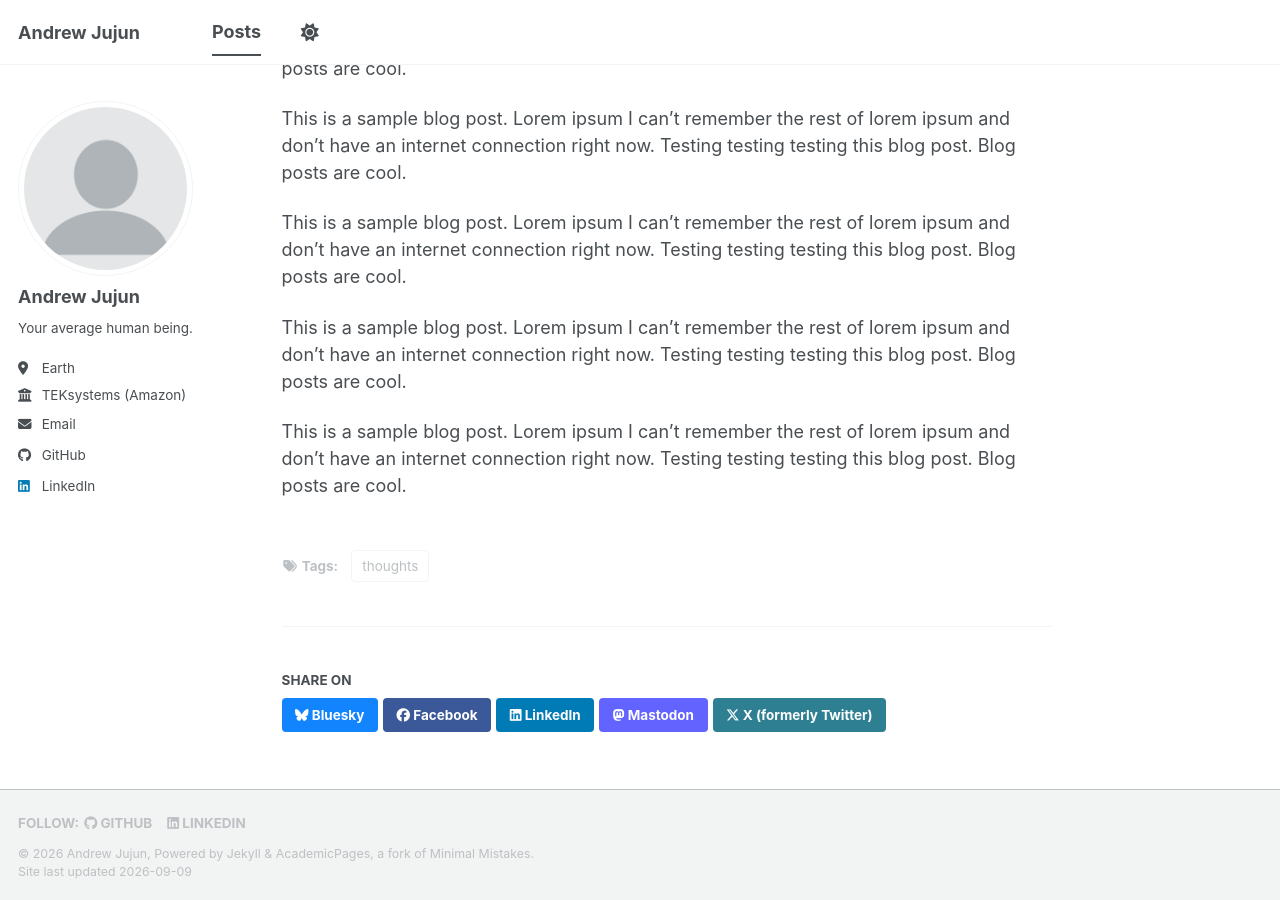
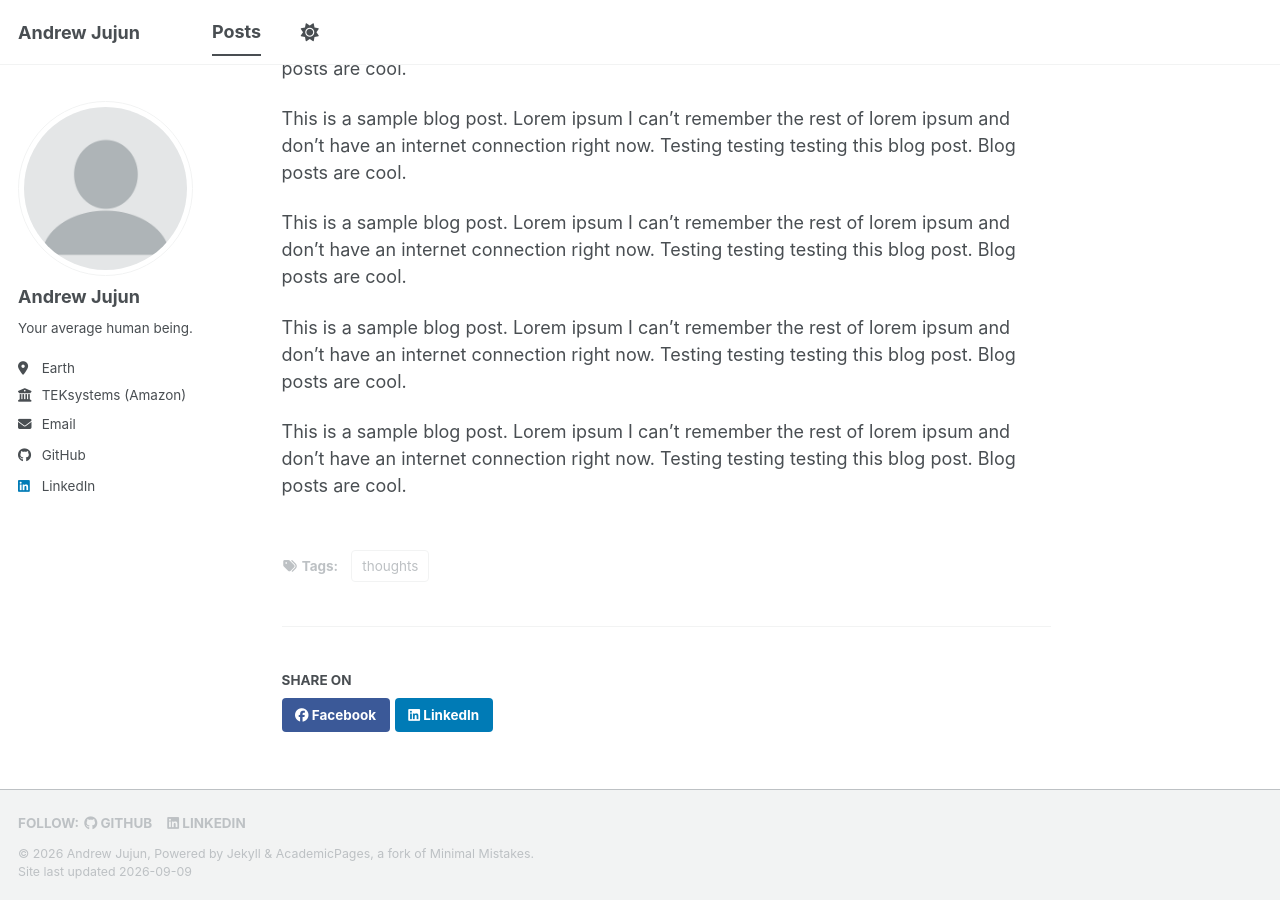
Before and after one commit to andrewjujun/andrewjujun.github.io, a Jekyll site: the page built from _posts/2026-09-09-hello.md, in a window 1280 px wide and 900 px high, scrolled down 746 px. Built offline with Jekyll 4.4.1, drawn with Linux system fonts in a browser that asks for light colours; a style sheet for code colours, icons or effects is not loaded.

Commit message:
Edit post layout

```diff
--- a/_includes/social-share.html
+++ b/_includes/social-share.html
@@ -5,13 +5,13 @@
     <h4 class="page__share-title">{{ site.data.ui-text[site.locale].share_on_label | default: "Share on" }}</h4>
   {% endif %}
 
-  <a href="https://bsky.app/intent/compose?text={{ base_path }}{{ page.url }}" class="btn btn--bluesky" title="{{ site.data.ui-text[site.locale].share_on_label | default: 'Share on' }} Bluesky"><i class="fab fa-bluesky" aria-hidden="true"></i><span> Bluesky</span></a>
+  <!-- <a href="https://bsky.app/intent/compose?text={{ base_path }}{{ page.url }}" class="btn btn--bluesky" title="{{ site.data.ui-text[site.locale].share_on_label | default: 'Share on' }} Bluesky"><i class="fab fa-bluesky" aria-hidden="true"></i><span> Bluesky</span></a> -->
 
   <a href="https://www.facebook.com/sharer/sharer.php?u={{ base_path }}{{ page.url }}" class="btn btn--facebook" title="{{ site.data.ui-text[site.locale].share_on_label | default: 'Share on' }} Facebook"><i class="fab fa-facebook" aria-hidden="true"></i><span> Facebook</span></a>
 
   <a href="https://www.linkedin.com/shareArticle?mini=true&url={{ base_path }}{{ page.url }}" class="btn btn--linkedin" title="{{ site.data.ui-text[site.locale].share_on_label | default: 'Share on' }} LinkedIn"><i class="fab fa-linkedin" aria-hidden="true"></i><span> LinkedIn</span></a>
 
-  <a href="https://www.addtoany.com/add_to/mastodon?linkurl={{  base_path | append: page.url | url_encode }}" class="btn btn--mastodon" title="{{ site.data.ui-text[site.locale].share_on_label | default: 'Share on' }} Mastodon"><i class="fab fa-mastodon" aria-hidden="true"></i><span> Mastodon</span></a>
+  <!-- <a href="https://www.addtoany.com/add_to/mastodon?linkurl={{  base_path | append: page.url | url_encode }}" class="btn btn--mastodon" title="{{ site.data.ui-text[site.locale].share_on_label | default: 'Share on' }} Mastodon"><i class="fab fa-mastodon" aria-hidden="true"></i><span> Mastodon</span></a> -->
 
-  <a href="https://x.com/intent/post?text={{ base_path }}{{ page.url }}" class="btn btn--x" title="{{ site.data.ui-text[site.locale].share_on_label | default: 'Share on' }} X"><i class="fab fa-x-twitter" aria-hidden="true"></i><span> X (formerly Twitter)</span></a>
+  <!-- <a href="https://x.com/intent/post?text={{ base_path }}{{ page.url }}" class="btn btn--x" title="{{ site.data.ui-text[site.locale].share_on_label | default: 'Share on' }} X"><i class="fab fa-x-twitter" aria-hidden="true"></i><span> X (formerly Twitter)</span></a> -->
 </section>
```
